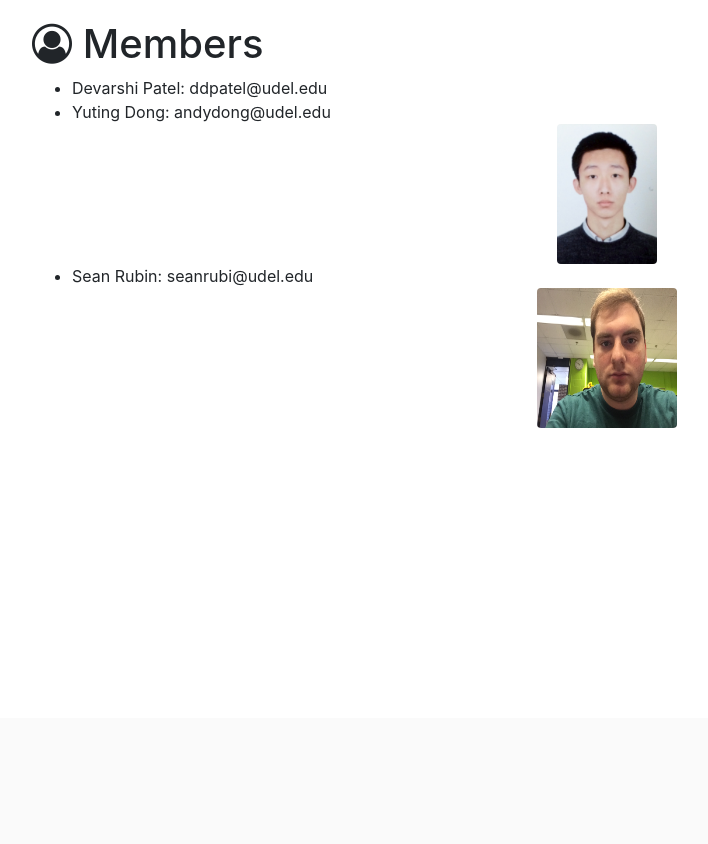
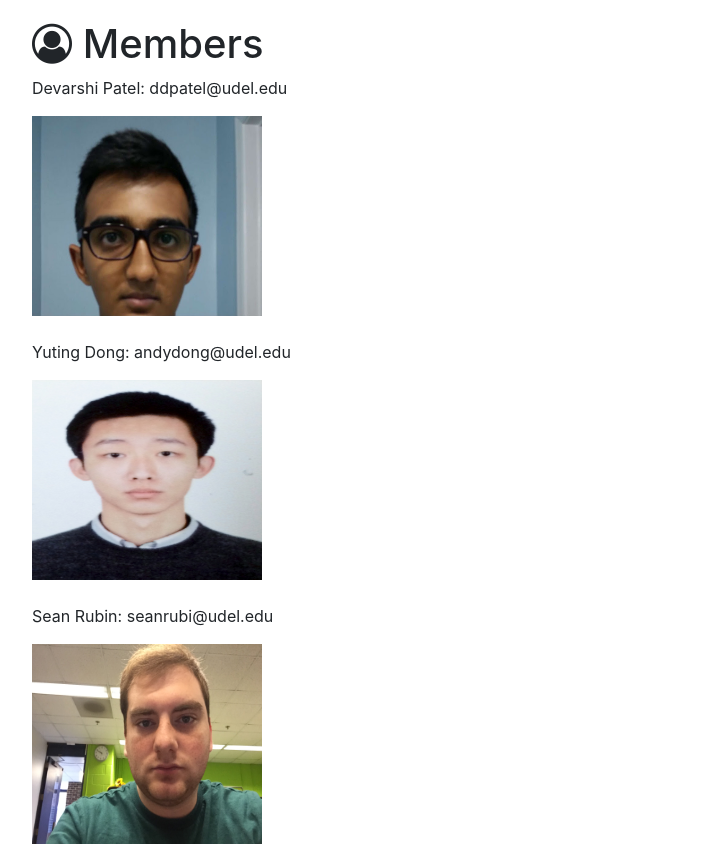
Before and after one commit to daveharsi/Group2-Project, a Flask app: page /members in a window 1280 px wide. Shown: the part 82-926 px from the top of the page, without its empty margins (53-761 px from the left). Before the commit the page ends 510 px from the top, so only its background shows below. Run offline with Flask 2, Linux system fonts and the light colour scheme; some libraries are stand-ins or nearby versions.

Commit message:
Added image in members.html

```diff
--- a/templates/home.html
+++ b/templates/home.html
@@ -14,7 +14,7 @@
   <link rel="stylesheet" href="https://maxcdn.bootstrapcdn.com/bootstrap/4.0.0-beta.2/css/bootstrap.min.css">
   <!-- Fontawesome CSS -->
   <link rel="stylesheet" href="https://maxcdn.bootstrapcdn.com/font-awesome/4.7.0/css/font-awesome.min.css">
-  <!-- Songbase CSS -->
+  <!-- Movie CSS -->
   <link rel="stylesheet" href="{{ url_for('static', filename='css/movie.css') }}">
   {% endblock%}
 </head>
--- a/templates/members.html
+++ b/templates/members.html
@@ -5,12 +5,25 @@
 {% endblock%}
 {% block page_content%}
 
-  <div class="container">
-    <h1 class="mt-5"><i class="fa fa-user-circle-o" aria-hidden="true"></i> Members</h1>
-    <ul>
-      <li>Devarshi Patel: ddpatel@udel.edu</li>
-      <li>Yuting Dong: andydong@udel.edu<img src="{{ url_for('static', filename='img/yuting.jpg') }}" class="rounded mx-auto d-block" width="100" height="140"></li>
-      <li>Sean Rubin: seanrubi@udel.edu<img src="{{ url_for('static', filename='img/SeanFace.png') }}" class="rounded mx-auto d-block" width="140" height="140"></li>
-    </ul>
+
+<div class="container">
+  <h1 class="mt-5"><i class="fa fa-user-circle-o" aria-hidden="true"></i> Members</h1>
+
+  <div class="outer">
+    <p>Devarshi Patel: ddpatel@udel.edu</p>
+    <img src="{{ url_for('static', filename='img/Devarshi.jpg') }}" width="230" height="200">
+  </div><br>
+
+  <div class="inner">
+    <p>Yuting Dong: andydong@udel.edu</p>
+    <img src="{{ url_for('static', filename='img/yuting.jpg') }}" width="230" height="200">
+  </div><br>
+
+  <div class="outer">
+    <p>Sean Rubin: seanrubi@udel.edu</p>
+    <img src="{{ url_for('static', filename='img/SeanFace.png') }}" width="230" height="200">
+  </div>
+</div>
+
 
 {% endblock%}
```
Also changed, not shown: data.sqlite, static/img/Devarshi.jpg (added).
